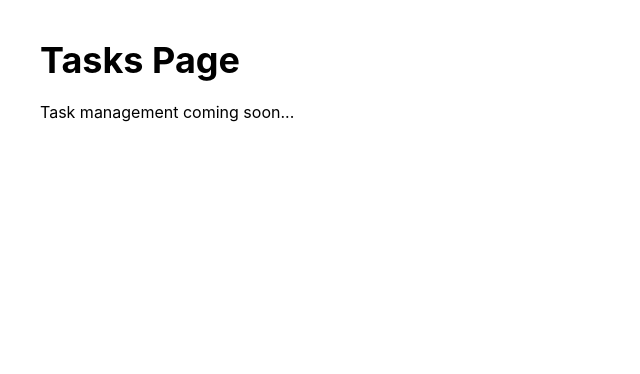
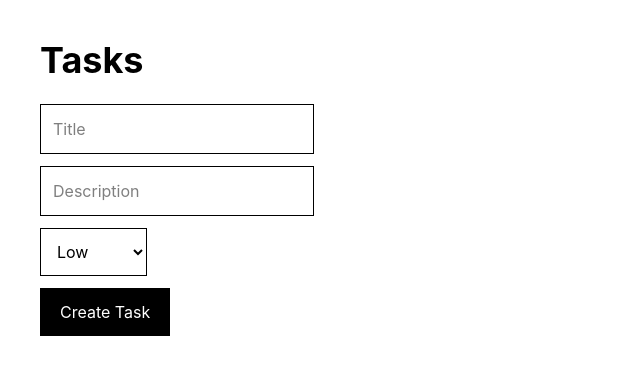
Before and after one commit to Techdheer/team-task-manager, a React app in the folder frontend/: page /tasks in a window 1280 px wide. Shown: the top 374 px of the page, without its empty margins (0-640 px from the left). Built offline with nearby package versions, Linux system fonts and the light colour scheme; the HTML template or start-up script is replaced by a standard one.

Commit message:
Add create task form

```diff
--- a/frontend/src/pages/Tasks.jsx
+++ b/frontend/src/pages/Tasks.jsx
@@ -1,13 +1,52 @@
+import { useState } from "react";
+import API from "../services/api";
+
 function Tasks() {
+  const [formData, setFormData] = useState({
+    title: "",
+    description: "",
+    priority: "medium",
+  });
+
+  const handleChange = (e) => {
+    setFormData({
+      ...formData,
+      [e.target.name]: e.target.value,
+    });
+  };
+
+  const handleCreateTask = async () => {
+    try {
+      const token = localStorage.getItem("token");
+
+      await API.post("/tasks", formData, {
+        headers: {
+          Authorization: `Bearer ${token}`,
+        },
+      });
+
+      alert("Task Created Successfully");
+    } catch (error) {
+      alert(error.response?.data?.message || "Task create failed");
+    }
+  };
+
   return (
     <div className="p-10">
-      <h1 className="text-4xl font-bold">
-        Tasks Page
-      </h1>
+      <h1 className="text-4xl font-bold mb-6">Tasks</h1>
 
-      <p className="mt-5">
-        Task management coming soon...
-      </p>
+      <input name="title" placeholder="Title" onChange={handleChange} className="border p-3 mb-3 block" />
+      <input name="description" placeholder="Description" onChange={handleChange} className="border p-3 mb-3 block" />
+
+      <select name="priority" onChange={handleChange} className="border p-3 mb-3 block">
+        <option value="low">Low</option>
+        <option value="medium">Medium</option>
+        <option value="high">High</option>
+      </select>
+
+      <button onClick={handleCreateTask} className="bg-black text-white px-5 py-3">
+        Create Task
+      </button>
     </div>
   );
 }
```
